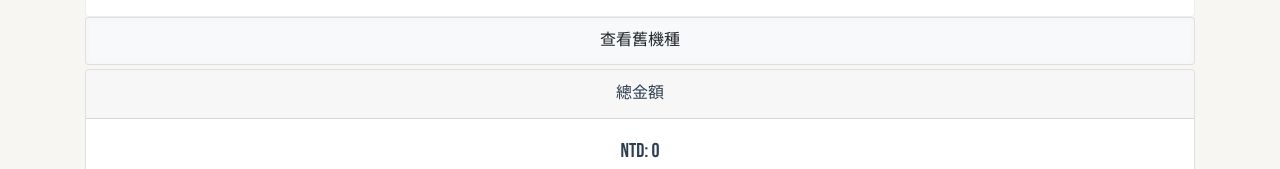
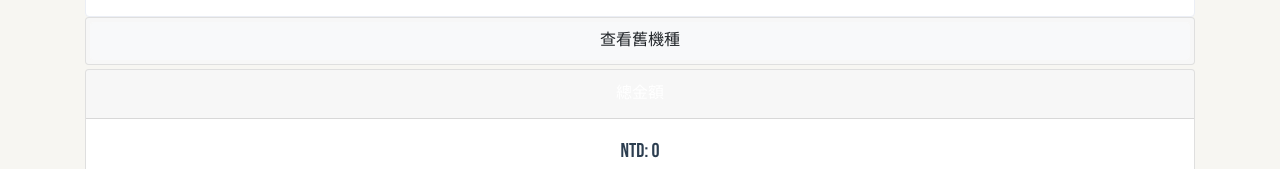
Before and after one commit to EdzylGu/apple_bill, a Vue app: page / in a window 1280 px wide. Shown: the part 1422-1591 px from the top of the page. Built offline with nearby package versions, Linux system fonts and the light colour scheme.

Commit message:
[Modfiy] color

```diff
--- a/src/pages/Home.vue
+++ b/src/pages/Home.vue
@@ -516,6 +516,7 @@ html {
   background-color: #fff;
 }
 .card-header{
- background-color:#4B6587
+ background-color:#4B6587;
+ color:#fff
 }
 </style>
```
